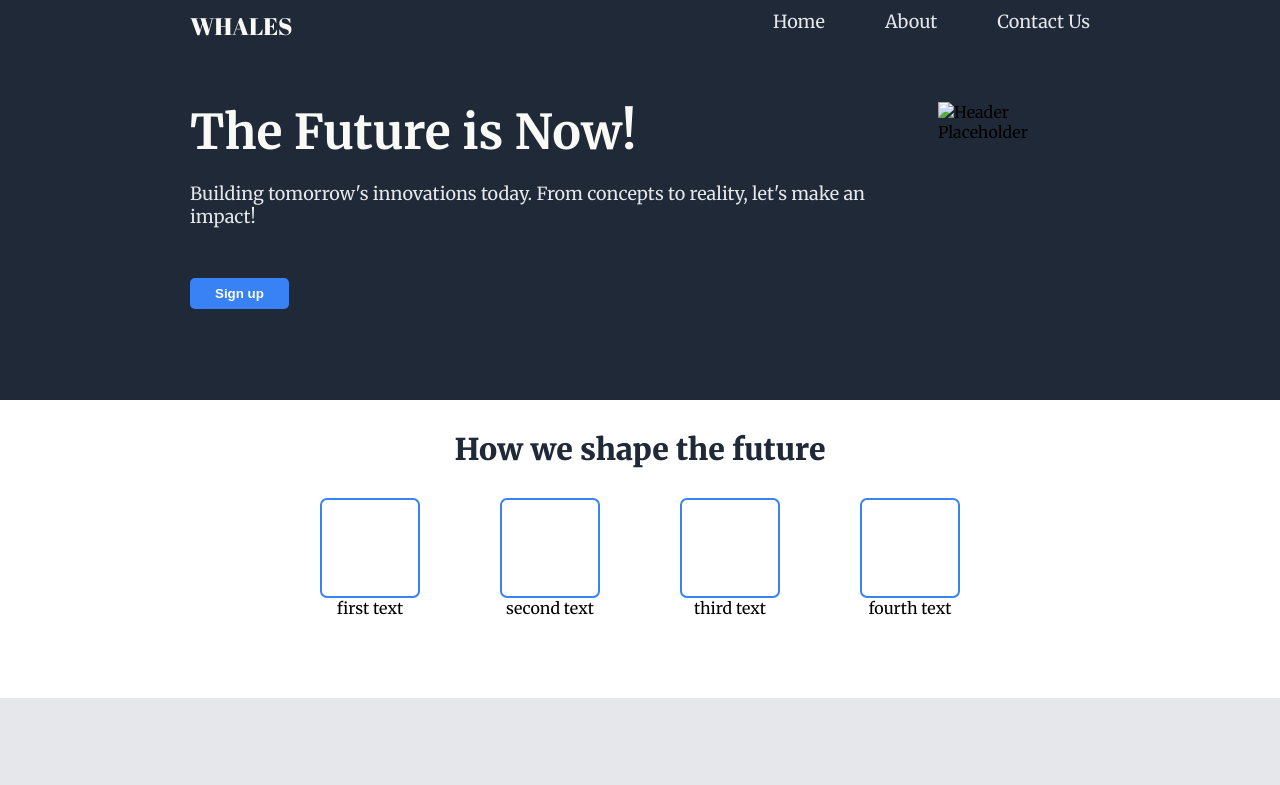
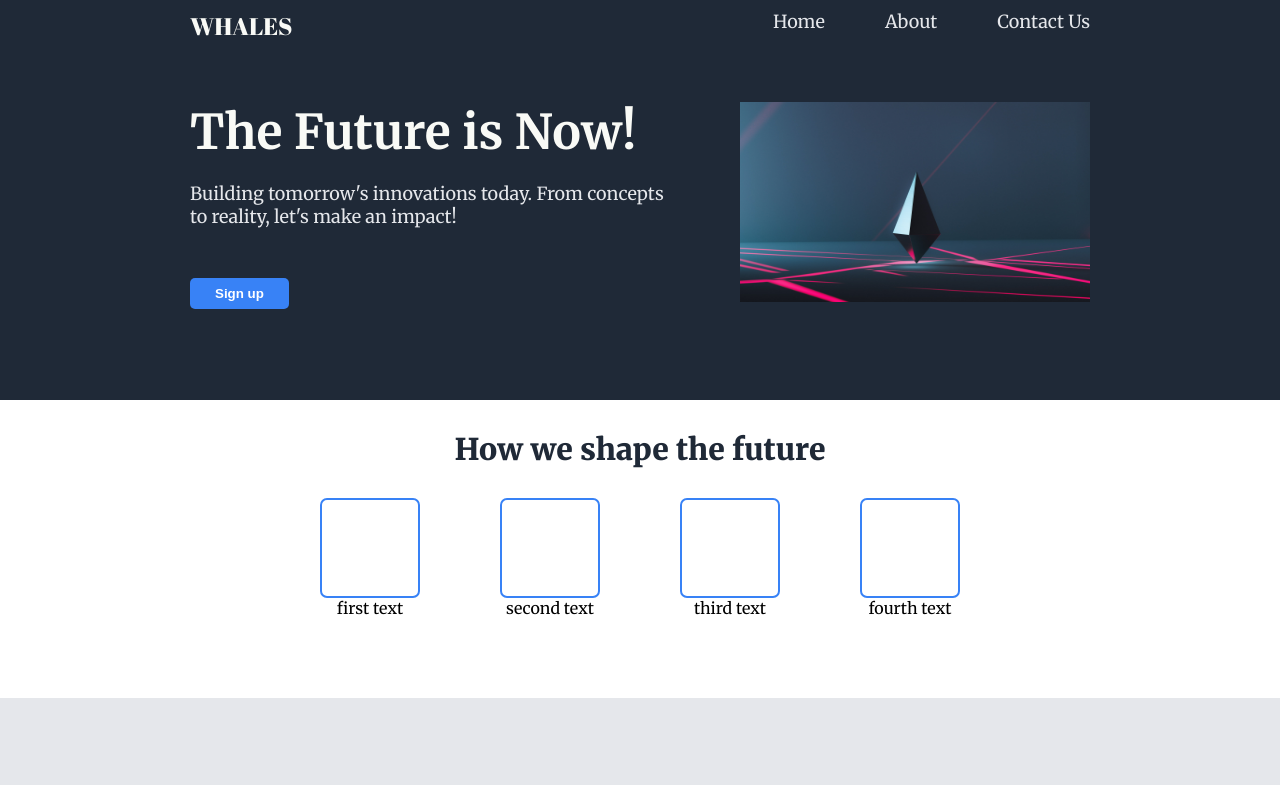
Before and after one commit to peteriyin/Landing-Page, a plain HTML site: page index.html in a window 1280 px wide. Shown: the top 785 px of the page. Drawn offline with Linux system fonts and the light colour scheme; a web font is replaced by a local one.

Commit message:
renamed img link to root

```diff
--- a/index.html
+++ b/index.html
@@ -5,7 +5,7 @@
     <meta name="viewport" content="width=device-width, initial-scale=1.0" />
     <title>Landing Page</title>
     <link rel="stylesheet" href="style.css" />
-    <link rel="icon" href="/favicon/pengu.ico" type="image/x-icon" />
+    <link rel="icon" href="pengu.ico" type="image/x-icon" />
   </head>
   <body>
     <header>
@@ -44,7 +44,7 @@
             </div>
             <div class="herotext-img second">
               <img
-                src="/img/headerImage.jpg"
+                src="headerImage.jpg"
                 alt="Header Placeholder"
                 width="350px"
                 height="200px"
```
